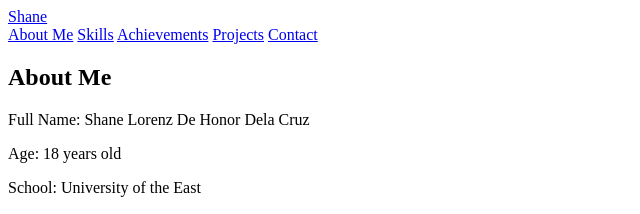
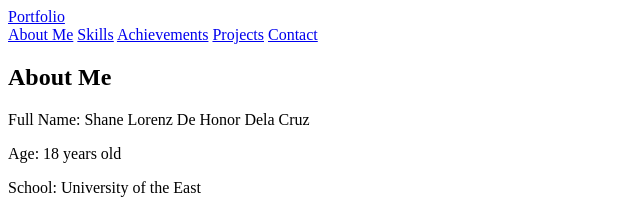
Before and after one commit to ShaneLorenz/Portfolio2, a plain HTML site: page index.html in a window 1280 px wide. Shown: the top 214 px of the page, 0-640 px from the left. Drawn offline with Linux system fonts and the light colour scheme.

Commit message:
Add files via upload

```diff
--- a/index.html
+++ b/index.html
@@ -7,7 +7,7 @@
 </head>
     <body>
         <header>
-            <a href="#" class="logo">Shane</a>
+            <a href="#" class="logo">Portfolio</a>
 
             <nav>
                 <a href="#" class="active">About Me</a>
```
